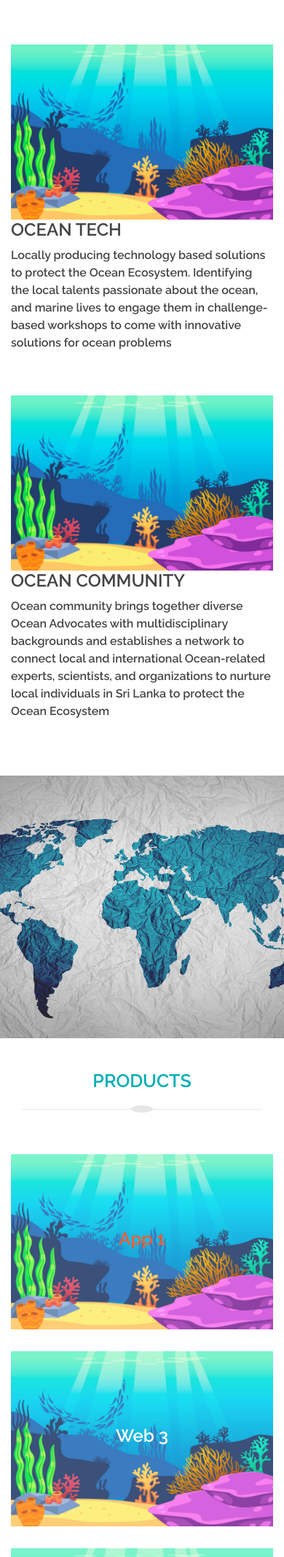
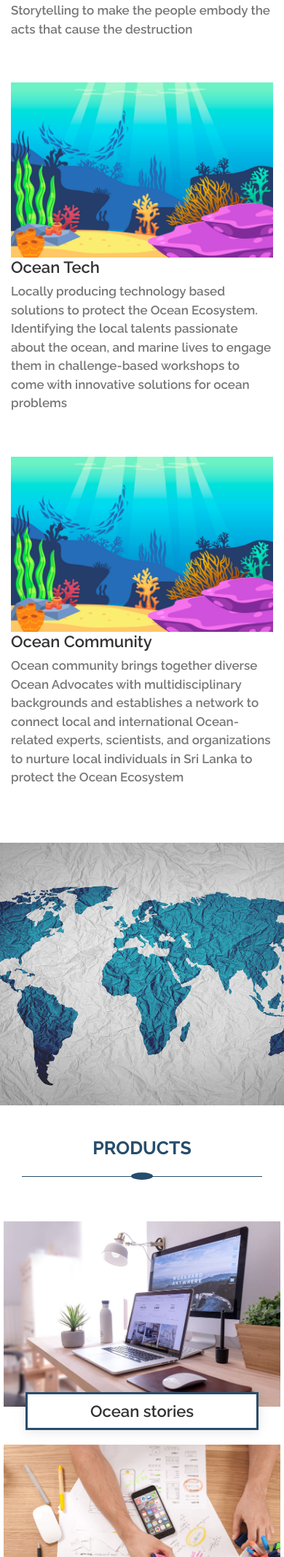
Before and after one commit to Jayanthan-Amalanathan/oceanbio.me, a PHP site: page / in a window 390 px wide. Shown: the part 2946-5080 px from the top of the page at 73% size. Run offline with PHP 8.4, Linux system fonts and the light colour scheme; some libraries are stand-ins or nearby versions.

Commit message:
Update content & font color

```diff
--- a/assets/css/style.css
+++ b/assets/css/style.css
@@ -3,15 +3,9 @@
 --------------------------------------------------------------*/
 body {
   font-family: "Raleway", sans-serif;
-  color: #444444;
-}
-
-a {
-  color: #ff4a17;
 }
 
 a:hover {
-  color: #ff724a;
   text-decoration: none;
 }
 
@@ -19,10 +13,6 @@ h1, h2, h3, h4, h5, h6 {
   font-family: "Raleway", sans-serif;
 }
 
-h2{
-  text-transform: uppercase;
-  font-size: 24px;
-}
 /*--------------------------------------------------------------
 # Back to top button
 --------------------------------------------------------------*/
@@ -586,13 +554,13 @@ section {
 
 .section-title span {
   font-family: "Raleway", sans-serif;
+  font-weight: 700;
   font-size: 25px;
-  font-weight: 600;
   display: block;
-  color: #00ADB5;
+  color: #274D6C;
   margin-bottom: 15px;
   padding-bottom: 20px;
-  border-bottom: 1px solid #E7E7E7;
+  border-bottom: 1px solid #274D6C;
   text-transform:uppercase;
 }
 
@@ -603,7 +571,7 @@ section {
   bottom: -5px;
   right: 0;
   width: 30px;
-  background: rgb(231, 231, 231);
+  background: #274D6C;
   border-radius: 50%;
   margin: 0 auto;
   left: 0;
@@ -751,6 +725,72 @@ padding-top: 100px;
     margin-bottom: 110px;
   }
 }
+
+/*--------------------------------------------------------------
+# Product
+--------------------------------------------------------------*/
+.product .image {
+  background-position: center center;
+  background-repeat: no-repeat;
+  background-size: cover;
+  min-height: 400px;
+}
+
+.product .card {
+  border: 0;
+  padding: 0 20px 0 20px;
+  margin-bottom: 20px;
+  position: relative;
+}
+
+.product .card-img {
+  width: calc(100% + 60px);
+  margin-left: -30px;
+  overflow: hidden;
+  z-index: 9;
+  border-radius: 0;
+}
+
+.product .card-img img {
+  max-width: 100%;
+  transition: all 0.3s ease-in-out;
+}
+
+.product .card-body {
+  z-index: 10;
+  background: #fff;
+  border-top: 4px solid #fff;
+  padding: 10px;
+  border: 3px solid #274D6C;
+  box-shadow: 0px 2px 15px rgba(0, 0, 0, 0.1);
+  margin-top: -20px;
+  transition: 0.3s;
+}
+
+.product .card-title {
+  font-weight: 500;
+  font-size: 22px;
+  text-align: center;
+  margin-bottom: 0;
+}
+
+.product .card-title a {
+  color: #333;
+  transition: 0.3s;
+}
+
+.product .card:hover img {
+  transform: scale(1.1);
+}
+
+.product .card:hover .card-body {
+  border-color: #274D6C;
+}
+
+.product .card:hover .card-body .card-title a {
+  color: #274D6C;
+}
+
 
 /*--------------------------------------------------------------
 # feature
@@ -1008,78 +1028,15 @@ padding-bottom: 10px;
   padding-bottom: 20px;
 }
 
-/*---------Product-----------*/
-.product .we-do-item {
-  text-align: center;
+.activity h2{
+  color: #333;
+  font-weight: 500;
+  font-size: 22px;
+  text-transform: capitalize;
 }
 
-.product .we-do-item .we-do-icon {
-  width: 87px;
-  height: 87px;
-  line-height: 83px;
-  text-align: center;
-  margin-left: auto;
-  margin-right: auto;
-  border-radius: 50%;
-  -webkit-box-shadow: 0 0 25px rgba(0, 173, 181, 0.15);
-  box-shadow: 0 0 25px rgba(0, 173, 181, 0.15);
+.activity p{
+  color: #777;
+  font-weight: 300;
+  font-size: 17px;
 }
-
-/*--------------------------------------------------------------
-# product
---------------------------------------------------------------*/
-.product .product-item {
-  margin-bottom: 30px;
-}
-
-.product .product-wrap {
-  position: relative;
-  overflow: hidden;
-  z-index: 1;
-}
-
-.product .product-wrap::before {
-  content: "";
-  background: rgba(255, 255, 255, 0.1);
-  position: absolute;
-  left: 0;
-  right: 0;
-  top: 0;
-  bottom: 0;
-  z-index: 2;
-  opacity: 1;
-}
-
-.product .product-wrap img {
-  transition: all ease-in-out 0.3s;
-}
-
-.product .product-wrap .product-info {
-  opacity: 1;
-  position: absolute;
-  top: 0;
-  left: 0;
-  right: 0;
-  bottom: 0;
-  z-index: 0;
-  transition: all ease-in-out 0.3s;
-  display: flex;
-  justify-content: center;
-  align-items: center;
-  padding: 0;
-}
-
-.product .product-wrap .product-info h4 {
-  color: #fff;
-  font-weight: 600;
-}
-
-
-.product .product-wrap .product-info h4:hover {
-  color: #00f;
-  font-weight: 600;
-}
-
-.product .product-wrap:hover img {
-  transform: scale(1.2);
-}
--- /dev/null
+++ b/assets/vendor/kg-when-oceans-rise-cufonfonts-webfont/style.css
@@ -0,0 +1,8 @@
+/* #### Generated By: http://www.cufonfonts.com #### */
+
+    @font-face {
+    font-family: 'KG When Oceans Rise Regular';
+    font-style: normal;
+    font-weight: normal;
+    src: local('KG When Oceans Rise Regular'), url('KGWhenOceansRise.woff') format('woff');
+    }
--- a/index.html
+++ b/index.html
@@ -10,8 +10,6 @@
   <meta content="" name="keywords">
 
   <!-- Favicons -->
-  <link href="assets/img/favicon.png" rel="icon">
-  <link href="assets/img/apple-touch-icon.png" rel="apple-touch-icon">
 
   <!-- Google Fonts -->
   <link href="http://fonts.googleapis.com/css?family=Raleway:600,700,800" rel="stylesheet">
@@ -25,6 +23,7 @@
   <link href="assets/vendor/owl.carousel/assets/owl.carousel.min.css" rel="stylesheet">
   <link href="assets/vendor/aos/aos.css" rel="stylesheet">
   <link href="assets\vendor\font-awesome/font-awesome.css" rel="stylesheet" type="text/css">
+  <link href="assets\vendor\kg-when-oceans-rise-cufonfonts-webfont\style.css" rel="stylesheet" type="text/css">
 
   <!-- Template Main CSS File -->
   <link href="assets/css/style.css" rel="stylesheet">
@@ -84,8 +80,7 @@
               <div class="carousel-background"><img src="assets\img\37130.jpg" alt=""></div>
               <div class="carousel-container">
                 <div class="carousel-content">
-                  <h2 class="animate__animated animate__fadeInDown">‘‘What Happens to the ocean impacts all of us’’</h2>
-                  <p class="animate__animated animate__fadeInUp">- Janis searles jones -</p>
+                  <h2 data-aos="fade-up">Ocean Education</h2>
                 </div>
               </div>
             </div>
@@ -95,8 +90,7 @@
               <div class="carousel-background"><img src="assets\img\37130.jpg" alt=""></div>
               <div class="carousel-container">
                 <div class="carousel-content">
-                  <h2 class="animate__animated animate__fadeInDown">‘‘No water, no life No blue, no green’’</h2>
-                  <p class="animate__animated animate__fadeInUp">- Sylvia Earle -</p>
+                  <h2 data-aos="fade-up">Ocean Storytelling</h2>
                 </div>
               </div>
             </div>
@@ -106,8 +100,7 @@
               <div class="carousel-background"><img src="assets\img\4267901.jpg" alt=""></div>
               <div class="carousel-container">
                 <div class="carousel-content">
-                  <h2 class="animate__animated animate__fadeInDown">‘‘We know that when we protect our oceans we’re protecting our future’’</h2>
-                  <p class="animate__animated animate__fadeInUp">- President Bill Clinton -</p>
+                  <h2 data-aos="fade-up">Ocean Technology</h2>
                 </div>
               </div>
             </div>
@@ -117,19 +110,7 @@
               <div class="carousel-background"><img src="assets\img\4267901.jpg" alt=""></div>
               <div class="carousel-container">
                 <div class="carousel-content">
-                  <h2 class="animate__animated animate__fadeInDown">‘‘Only we humans make waste that nature can’t digest’’</h2>
-                  <p class="animate__animated animate__fadeInUp">- Charles Moore -</p>
-                </div>
-              </div>
-            </div>
-
-            <!-- Slide 5 -->
-            <div class="carousel-item" data-interval="2000" style="background: url(assets\img\Untitled-3.jpg);" class="d-block w-100">
-              <div class="carousel-background"><img src="assets\img\Untitled-3.jpg" alt="" height="700px" width="1360px"></div>
-              <div class="carousel-container">
-                <div class="carousel-content">
-                  <h2 class="animate__animated animate__fadeInDown">‘‘The sea is the universal sewer’’</h2>
-                  <p class="animate__animated animate__fadeInUp">- Jacques Yves Cousteau -</p>
+                  <h2 data-aos="fade-up">Ocean Community</h2>
                 </div>
               </div>
             </div>
@@ -152,30 +133,30 @@
 
   <main id="main">
 
-    <!--========================= we-do-section start========================= -->
-	<section id="about" class="we-do-section">
+    <!--========================= About Section========================= -->
+	<section id="about" class="about">
 		<div class="shape shape-1">
-			<img src="assets\img\shapes\steady-diving-silhouette-by_vexels.svg" alt="">
+			<img src="" alt="">
 		</div>
 		<div class="container">
 			<div class="row">
 				<div class="col-xl-8 mx-auto">
 					<div class="section-title text-center">
-						<span data-aos="zoom-in" data-aos-delay="150">About Us</span>
+						<span data-aos="fade-up">About Us</span>
             <p></p>
-            <h2 data-aos="zoom-in" data-aos-delay="150">Who are we</h2>
-						<p data-aos="zoom-in" data-aos-delay="150">OceanBiome is a community of talents with a focus on ocean research to map the path to engage in Ocean Protection to enable the next generation of leaders to engage in ocean literacy and stewardship to become ocean ambassadors in Sri Lanka.
+            <h2 data-aos="fade-up">Who are we</h2>
+						<p data-aos="fade-up">OceanBiome is a community of talents with a focus on ocean research to map the path to engage in Ocean Protection to enable the next generation of leaders to engage in ocean literacy and stewardship to become ocean ambassadors in Sri Lanka.
 						</p>
           </br>
-            <h2 data-aos="zoom-in" data-aos-delay="150">What is our mission</h2>
-  					<p data-aos="zoom-in" data-aos-delay="150">OceanBiome is a network committed to protecting the ocean ecosystem of Sri Lanka by nurturing passionate youth and children as the next generation of Multidisciplinary Ocean Ambassadors</p>
+            <h2 data-aos="fade-up">What is our mission</h2>
+  					<p data-aos="fade-up">OceanBiome is a network committed to protecting the ocean ecosystem of Sri Lanka by nurturing passionate youth and children as the next generation of Multidisciplinary Ocean Ambassadors</p>
           </div>
 				</div>
 			</div>
 
 		</div>
 	</section>
-	<!--========================= we-do-section start========================= -->
+	<!--========================= about start========================= -->
 
   <section id="about-boxes" class="about-boxes">
     <div class="container" data-aos="fade-up">
@@ -183,12 +164,12 @@
   </section>
 
 <section id="activity" class="activity">
-<div class="container">
+<div class="container" data-aos="fade-up" data-aos-delay="100">
   <div class="section-title col-xl-8 mx-auto text-center">
-    <span data-aos="zoom-in" data-aos-delay="150">Activities</span>
+    <span data-aos="fade-up">Activities</span>
     <p></p>
   </div>
-  <div class="row align-items-center">
+  <div class="row align-items-center" data-aos="fade-up" data-aos-delay="100">
     <div class="col-lg-6 col-md-3 col-sm-12 order-lg-2">
       <div>
         <img class="img-fluid" src="assets\img\4267901.jpg" alt="">
@@ -204,7 +185,7 @@ experiential learning modules</p>
     </div>
   </div>
 </br>
-  <div class="row align-items-center">
+  <div class="row align-items-center" data-aos="fade-up">
     <div class="col-lg-6 col-md-3 col-sm-12">
       <div>
         <img class="img-fluid" src="assets\img\4267901.jpg" alt="">
@@ -222,7 +203,7 @@ destruction</p>
     </div>
   </div>
 </br>
-<div class="row align-items-center">
+<div class="row align-items-center" data-aos="fade-up">
   <div class="col-lg-6 col-md-3 col-sm-12 order-lg-2">
     <div>
       <img class="img-fluid" src="assets\img\4267901.jpg" alt="">
@@ -239,7 +220,7 @@ innovative solutions for ocean problems</p>
   </div>
 </div>
 </br>
-  <div class="row align-items-center">
+  <div class="row align-items-center" data-aos="fade-up">
     <div class="col-lg-6 col-md-3 col-sm-12">
       <div>
         <img class="img-fluid" src="assets\img\4267901.jpg" alt="">
@@ -264,44 +245,46 @@ nurture local individuals in Sri Lanka to protect the Ocean Ecosystem</p>
   </div>
 </section>
 
-  <!-- ======= product Section ======= -->
+<!-- ======= Product Section ======= -->
 <section id="product" class="product">
-    <div class="container" data-aos="fade-up">
+  <div class="container" data-aos="fade-up" data-aos-delay="100">
 
     <div class="section-title col-xl-8 mx-auto text-center">
-        <span data-aos="zoom-in" data-aos-delay="150">Products</span>
+      <span data-aos="fade-up">Products</span>
       <p></p>
     </div>
 
-    <div class="row product-container" data-aos="fade-up" data-aos-delay="200">
-
-        <div class="col-lg-4 col-md-4 product-item">
-          <div class="product-wrap">
-            <img src="assets\img\4267901.jpg" class="img-fluid" alt="">
-            <div class="product-info">
-              <h4><a href="#">App 1</a></h4>
+    <div class="row" data-aos="fade-up" data-aos-delay="100">
+      <div class="col-lg-4 col-md-4 col-sm-12 d-flex align-items-stretch" data-aos="fade-up">
+        <div class="card">
+          <div class="card-img">
+            <img src="assets\img\events-1.jpg" alt="...">
+          </div>
+          <div class="card-body">
+            <h5 class="card-title"><a href="">Ocean stories</a></h5>
           </div>
         </div>
       </div>
-
-        <div class="col-lg-4 col-md-4 product-item">
-          <div class="product-wrap">
-            <img src="assets\img\4267901.jpg" class="img-fluid" alt="">
-            <div class="product-info">
-              <h4>Web 3</h4>
+      <div class="col-lg-4 col-md-4 col-sm-12 d-flex align-items-stretch" data-aos="fade-up">
+        <div class="card">
+          <div class="card-img">
+            <img src="assets/img/events-2.jpg" alt="...">
+          </div>
+          <div class="card-body">
+            <h5 class="card-title"><a href="">Ocean Technology</a></h5>
           </div>
         </div>
       </div>
-
-        <div class="col-lg-4 col-md-4 product-item">
-          <div class="product-wrap">
-            <img src="assets\img\4267901.jpg" class="img-fluid" alt="">
-            <div class="product-info">
-              <h4><a href="#">App</a></h4>
+      <div class="col-lg-4 col-md-4 col-sm-12 d-flex align-items-stretch" data-aos="fade-up">
+        <div class="card">
+          <div class="card-img">
+            <img src="assets\img\events-1.jpg" alt="...">
+          </div>
+          <div class="card-body">
+            <h5 class="card-title"><a href="">Ocean Education</a></h5>
           </div>
         </div>
       </div>
-
     </div>
 
   </div>
@@ -403,11 +371,11 @@ nurture local individuals in Sri Lanka to protect the Ocean Ecosystem</p>
       <div class="container" data-aos="fade-up">
 
         <div class="section-title col-xl-8 mx-auto text-center">
-          <span data-aos="zoom-in" data-aos-delay="150">Contact Us</span>
+          <span data-aos="fade-up">Contact Us</span>
           <p></p>
         </div>
 
-      <div class="row">
+      <div class="row" data-aos="fade-up">
 
         <div class="col-lg-6">
 
@@ -416,21 +384,22 @@ nurture local individuals in Sri Lanka to protect the Ocean Ecosystem</p>
               <div class="info-box">
                 <i class="bx bx-map"></i>
                 <h3>Our Address</h3>
-                <p>A108 Adam Street, New York, NY 535022</p>
+                <p>372/2, Government quarters road, Kallady, Batticaloa,30000, Srilanka.</p>
               </div>
             </div>
             <div class="col-md-6">
               <div class="info-box mt-4">
                 <i class="bx bx-envelope"></i>
                 <h3>Email Us</h3>
-                <p>info@example.com<br>contact@example.com</p>
+                <p>info@oceanbio.me</p>
+              </br>
               </div>
             </div>
             <div class="col-md-6">
               <div class="info-box mt-4">
                 <i class="bx bx-phone-call"></i>
                 <h3>Call Us</h3>
-                <p>+1 5589 55488 55<br>+1 6678 254445 41</p>
+                <p>0754949559<br>0771801841</p>
               </div>
             </div>
           </div>
@@ -457,11 +426,6 @@ nurture local individuals in Sri Lanka to protect the Ocean Ecosystem</p>
               <textarea class="form-control" name="message" rows="5" data-rule="required" data-msg="Please write something for us" placeholder="Message"></textarea>
               <div class="validate"></div>
             </div>
-            <div class="mb-3">
-              <div class="loading">Loading</div>
-              <div class="error-message"></div>
-              <div class="sent-message">Your message has been sent. Thank you!</div>
-            </div>
             <div class="text-center"><button type="submit">Send Message</button></div>
           </form>
         </div>
@@ -481,20 +445,15 @@ nurture local individuals in Sri Lanka to protect the Ocean Ecosystem</p>
   <footer id="footer">
   <div class="container">
       <div class="copyright">
-        &copy; Copyright <strong><span>Dewi</span></strong>. All Rights Reserved
+        &copy; Copyright <strong><span><a href="">Ocean Biome</a></span></strong>. All Rights Reserved
       </div>
-      <div class="credits">
-        <!-- All the links in the footer should remain intact. -->
-        <!-- You can delete the links only if you purchased the pro version. -->
-        <!-- Licensing information: https://bootstrapmade.com/license/ -->
-        <!-- Purchase the pro version with working PHP/AJAX contact form: https://bootstrapmade.com/dewi-free-multi-purpose-html-template/ -->
+      <!--<div class="credits">
         Designed by <a href="https://bootstrapmade.com/">BootstrapMade</a>
-      </div>
+      </div>-->
     </div>
   </footer><!-- End Footer -->
 
   <a href="#" class="back-to-top"><i class="ri-arrow-up-line"></i></a>
-  <div id="preloader"></div>
 
   <!-- Vendor JS Files -->
   <script src="assets/vendor/jquery/jquery.min.js"></script>
@@ -507,18 +466,6 @@ nurture local individuals in Sri Lanka to protect the Ocean Ecosystem</p>
   <script src="assets/vendor/owl.carousel/owl.carousel.min.js"></script>
   <script src="assets/vendor/isotope-layout/isotope.pkgd.min.js"></script>
   <script src="assets/vendor/aos/aos.js"></script>
-  <script type="text/javascript" src=""></script>
-  <script type="text/javascript" src="assets\js\jquery.easing.min.js"></script>
-  <script type="text/javascript" src="assets\js\jquery.lavalamp.min.js"></script>
-  <script type="text/javascript" src="assets\js\jquery.kwicks-1.5.1.js"></script>
-  <script type="text/javascript">
-    $(document).ready(function() {
-      $('#images').kwicks({
-        max : 600,
-        spacing : 2
-      });
-    });
-  </script>
 
   <!-- Template Main JS File -->
   <script src="assets/js/main.js"></script>
--- a/team.html
+++ b/team.html
@@ -87,7 +87,6 @@
                 <h4>Walter White</h4>
                 <span>Chief Executive Officer</span>
                 <div class="social">
-                  <a href=""><i class="icofont-facebook"></i></a>
                   <a href=""><i class="icofont-linkedin"></i></a>
                 </div>
               </div>
@@ -101,7 +100,6 @@
                 <h4>Walter White</h4>
                 <span>Chief Executive Officer</span>
                 <div class="social">
-                  <a href=""><i class="icofont-facebook"></i></a>
                   <a href=""><i class="icofont-linkedin"></i></a>
                 </div>
               </div>
@@ -115,7 +113,6 @@
                 <h4>Sarah Jhonson</h4>
                 <span>Product Manager</span>
                 <div class="social">
-                  <a href=""><i class="icofont-facebook"></i></a>
                   <a href=""><i class="icofont-linkedin"></i></a>
                 </div>
               </div>
@@ -129,7 +126,6 @@
                 <h4>William Anderson</h4>
                 <span>CTO</span>
                 <div class="social">
-                  <a href=""><i class="icofont-facebook"></i></a>
                   <a href=""><i class="icofont-linkedin"></i></a>
                 </div>
               </div>
```
Also changed, not shown: other parts of assets/css/style.css (+92 -128 lines), other parts of index.html (+5 -23 lines), assets/img/FINAL LOGO.jpg (added), assets/img/events-1.jpg (added), assets/img/events-2.jpg (added), assets/vendor/Muli/Muli-Bold.ttf (deleted), assets/vendor/Muli/Muli-BoldItalic.ttf (deleted), assets/vendor/Muli/Muli-ExtraLight.ttf (deleted), assets/vendor/Muli/Muli-ExtraLightItalic.ttf (deleted), assets/vendor/Muli/Muli-Italic.ttf (deleted), assets/vendor/Muli/Muli-Light.ttf (deleted), assets/vendor/Muli/Muli-LightItalic.ttf (deleted), assets/vendor/Muli/Muli-Semi-BoldItalic.ttf (deleted), assets/vendor/Muli/Muli-SemiBold.ttf (deleted), 2 more files, 2 other files. Lines whose indentation alone changed are shown as unchanged.
